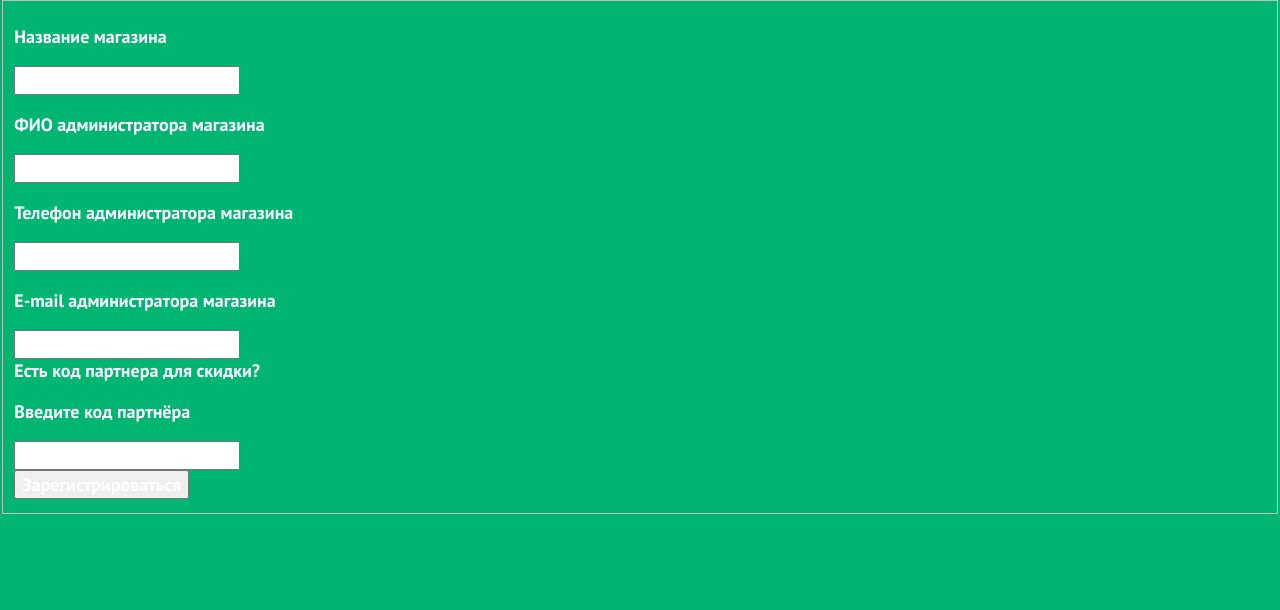
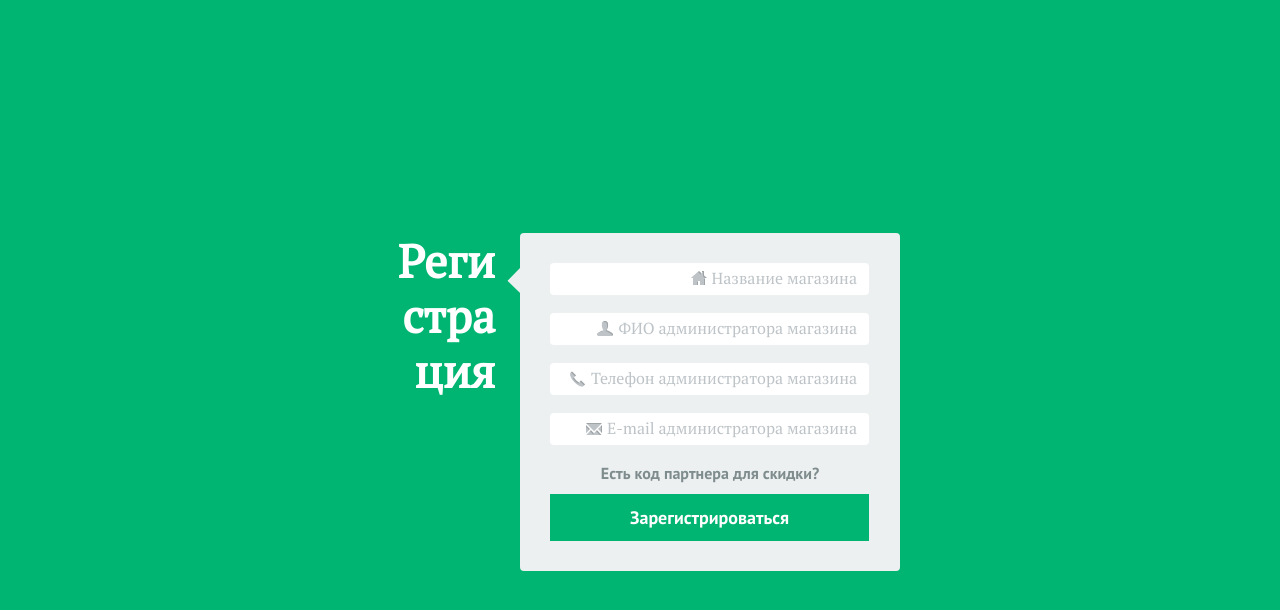
Before and after one commit to pomeo/insalesmailtrig, a Node project: template views/registration.jade in a window 1280 px wide. Shown: the part 85-695 px from the top of the page. Run offline with Node 20 templates, Linux system fonts and the light colour scheme; the template is opened without the code that fills it: most values are stand-ins (such as "Sample title", 1, 10 or a date in 2020).

Commit message:
обновлённые стили

```diff
--- a/src/css/styles.styl
+++ b/src/css/styles.styl
@@ -161,3 +161,129 @@ header nav ul li
 .b-app-off
   color #7F8C8D
   background url(/img/app-off.png) 0px 0px no-repeat
+.b-registration
+  width 320px
+  margin-left -120px
+  margin-top -82px
+  border-radius 4px
+  background-color #ECF0F1
+  min-height 200px
+  padding 30px
+  position absolute
+  left 50%
+  top 50%
+.b-reg fieldset
+  border none
+  padding 0px
+  margin 0px
+.b-reg-l, .b-remember-l, .b-login-l
+  width 319px
+  height 32px
+  background-color #FFF
+  border-radius 4px
+  margin-bottom 18px
+  position relative
+.b-reg-input
+  color #BDC3C7
+  font-weight normal
+  text-align right
+  display block
+  width 290px
+  height 27px
+  border none
+  opacity 0
+  position absolute
+  top 0px
+  right 12px
+  z-index 110
+.b-reg-input:focus
+  opacity 1 !important
+.b-reg-i, .b-remember-i, .b-login-i
+  color #BDC3C7
+  font-size 16px
+  font-family "PT Serif", serif
+  font-weight normal
+  text-align right
+  padding 0px
+  padding-left 22px
+  margin 0px
+  position absolute
+  top 4px
+  right 12px
+  z-index 100
+.i-home
+  background url(/img/icon_home.png) no-repeat 0px 4px
+.i-man
+  background url(/img/icon_man.png) no-repeat 0px 4px
+.i-phone
+  background url(/img/icon_phone.png) no-repeat 0px 4px
+.i-email
+  background url(/img/icon_mail.png) no-repeat 0px 6px
+.i-heart
+  background url(/img/icon_heart.png) no-repeat 0px 5px
+.b-reg-p
+  display block
+  font-weight bold
+  color #7F8C8D
+  font-size 16px
+  text-align center
+  margin-bottom 11px
+.b-reg-submit
+  width 319px
+  height 47px
+  background-color #00B472
+  border none
+.b-partner
+  display none
+.g-danger
+  border 1px #FF0000 solid
+.g-success
+  border 1px #00B472 solid
+label.g-danger
+  display none !important
+.b-remember, .b-login
+  width 320px
+  margin-left -120px
+  margin-top -82px
+  border-radius 4px
+  background-color #ECF0F1
+  padding 30px
+  position absolute
+  left 50%
+  top 50%
+#remember fieldset, #login fieldset
+  padding 0px
+  margin 0px
+  border 0px
+.b-remember-l, .b-login-l
+  height 43px
+  background url(/img/icon_man.png) no-repeat 290px 15px
+  background-color #FFF
+  border-border 5px
+.b-remember-i, .b-login-i
+  color #BDC3C7
+  font-weight normal
+  text-align right
+  display block
+  width 250px
+  height 27px
+  margin 3px 23px 0px 0px
+  border none
+.b-button-remember, .b-button-login
+  display block
+  width 320px
+  height 48px
+  background-color #00B472
+  border none
+  border-radius 5px
+  text-align center
+.b-link-remember
+  display block
+  font-weight bold
+  color #7F8C8D
+  font-size 16px
+  margin-left 20px
+  padding-top 30px
+.i-lock
+  background url(/img/icon_lock.png) no-repeat 291px 13px
+  background-color #FFF
```
Also changed, not shown: public/css/styles.css.
